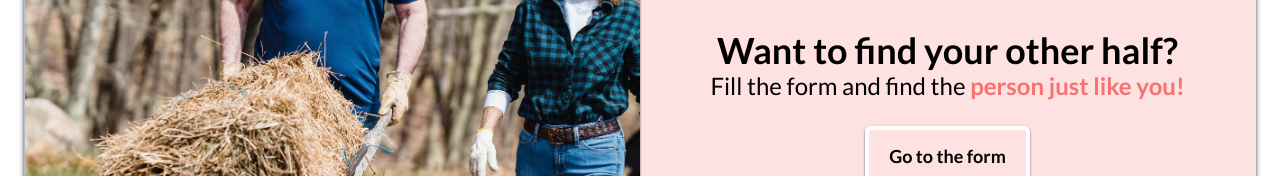
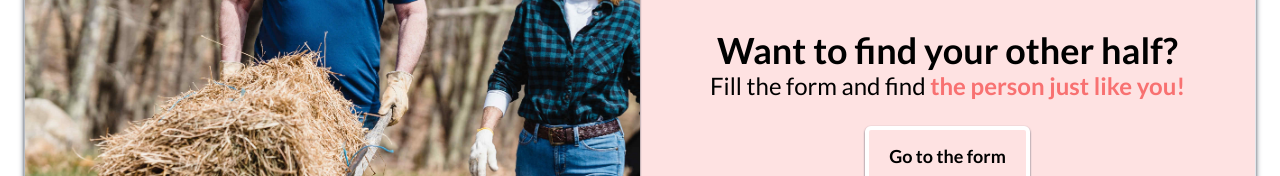
Before and after one commit to GitHubAccocount/DatingApp-Frontend, a Vue app: page / in a window 1280 px wide. Shown: the part 320-496 px from the top of the page. Built offline with nearby package versions, Linux system fonts and the light colour scheme.

Commit message:
refactor: put word the inside span

```diff
--- a/src/components/loveSearch/TheHero.vue
+++ b/src/components/loveSearch/TheHero.vue
@@ -12,8 +12,8 @@
         <div class="row-span-1 flex flex-col items-center pt-6 lg:col-span-1 lg:justify-center">
           <h1 class="text-xl font-bold xs:text-2xl sm:text-4xl">Want to find your other half?</h1>
           <h3 class="pb-6 text-xs xs:text-base sm:text-2xl">
-            Fill the form and find the
-            <span class="font-semibold text-red-400">person just like you!</span>
+            Fill the form and find
+            <span class="font-semibold text-red-400">the person just like you!</span>
           </h3>
           <router-link to="/form">
             <custom-button text="Go to the form" buttonType="form"></custom-button>
```
